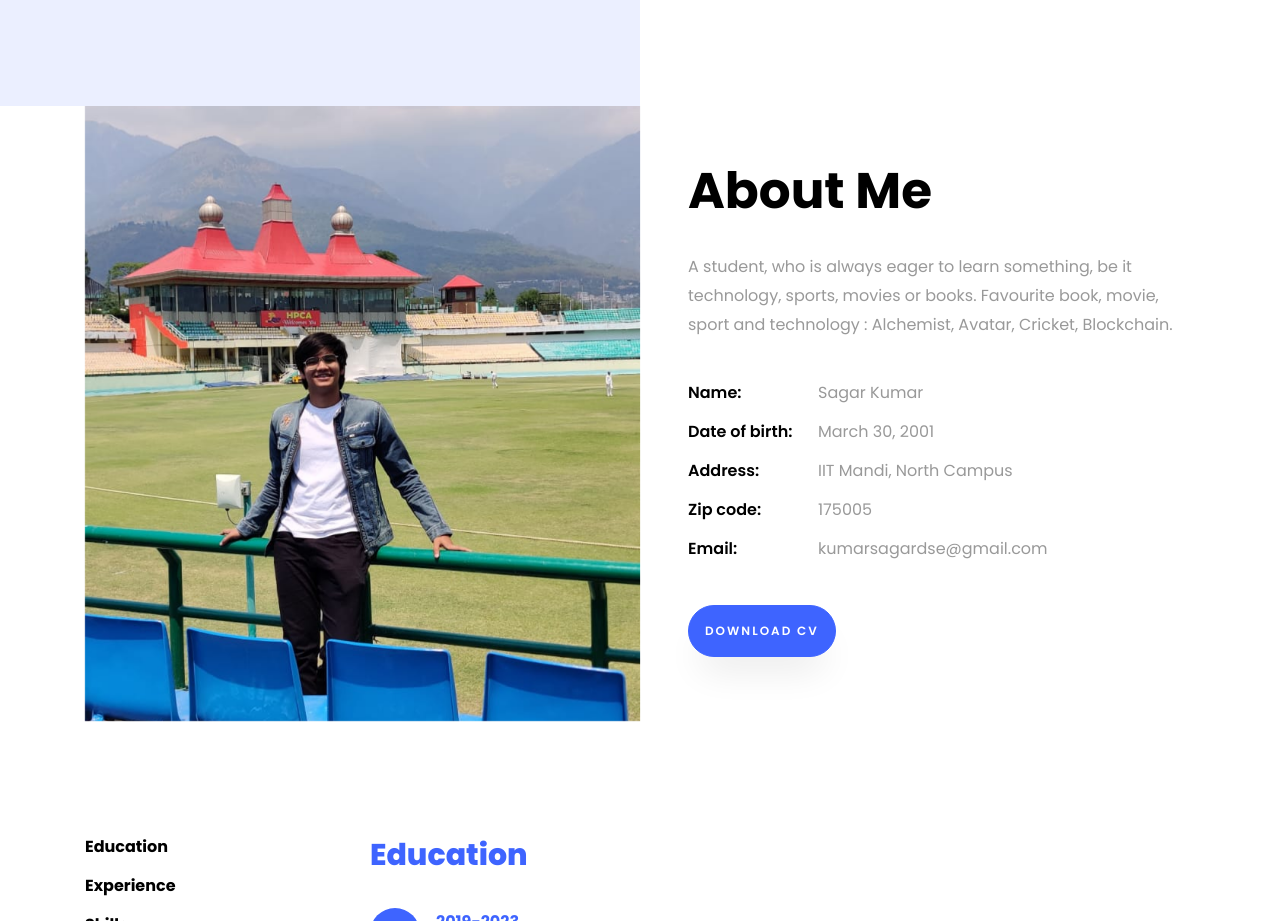
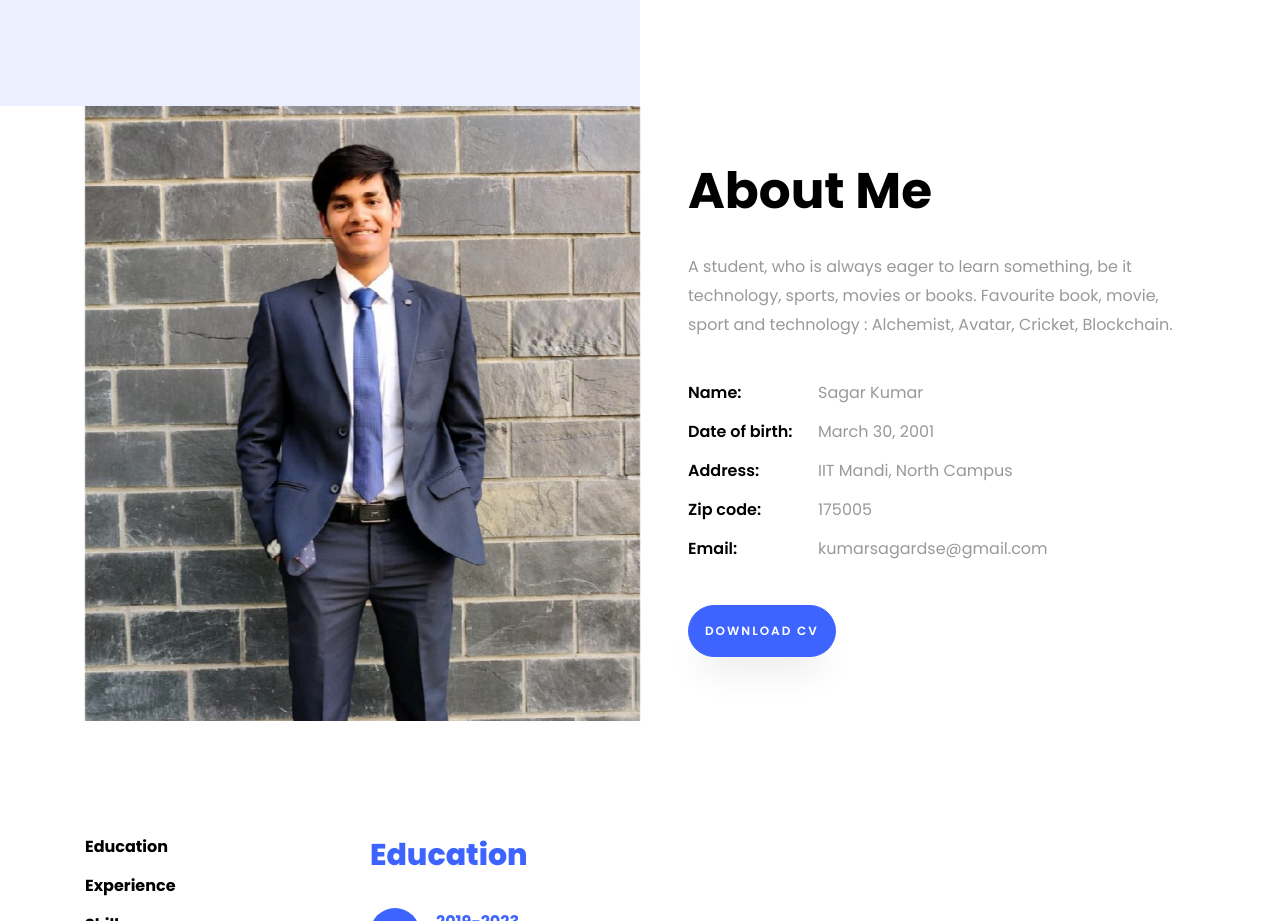
Before and after one commit to sagarkumardse/sagarkumardse.github.io, a plain HTML site: page index.html in a window 1280 px wide. Shown: the part 694-1615 px from the top of the page. Drawn offline with Linux system fonts and the light colour scheme; files whose address does not match are found by name.

Commit message:
Update index.html

```diff
--- a/index.html
+++ b/index.html
@@ -76,7 +76,7 @@
     			<div class="col-md-6 col-lg-6 d-flex">
     				<div class="img-about img d-flex align-items-stretch">
     					<div class="overlay"></div>
-	    				<div class="img d-flex align-self-stretch align-items-center" style="background-image:url(images/main_2.jpeg);">
+	    				<div class="img d-flex align-self-stretch align-items-center" style="background-image:url(images/my_photo.jpg);">
 	    				</div>
     				</div>
     			</div>
```
